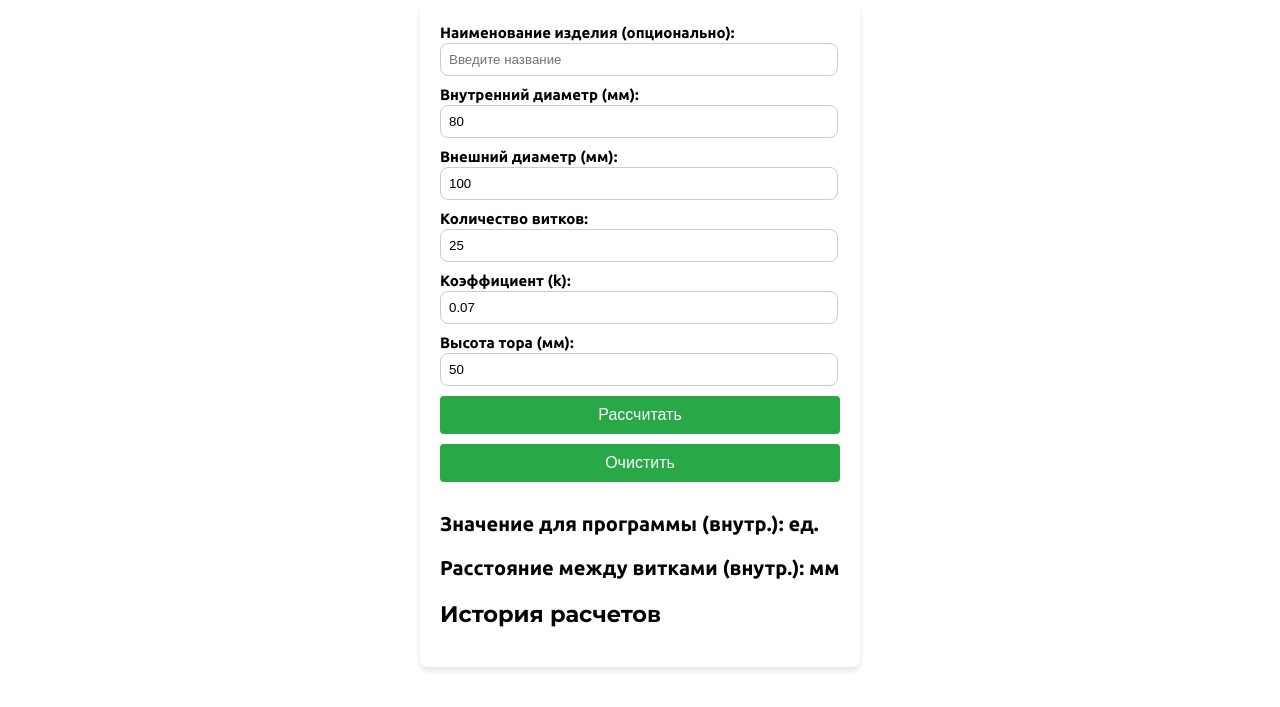
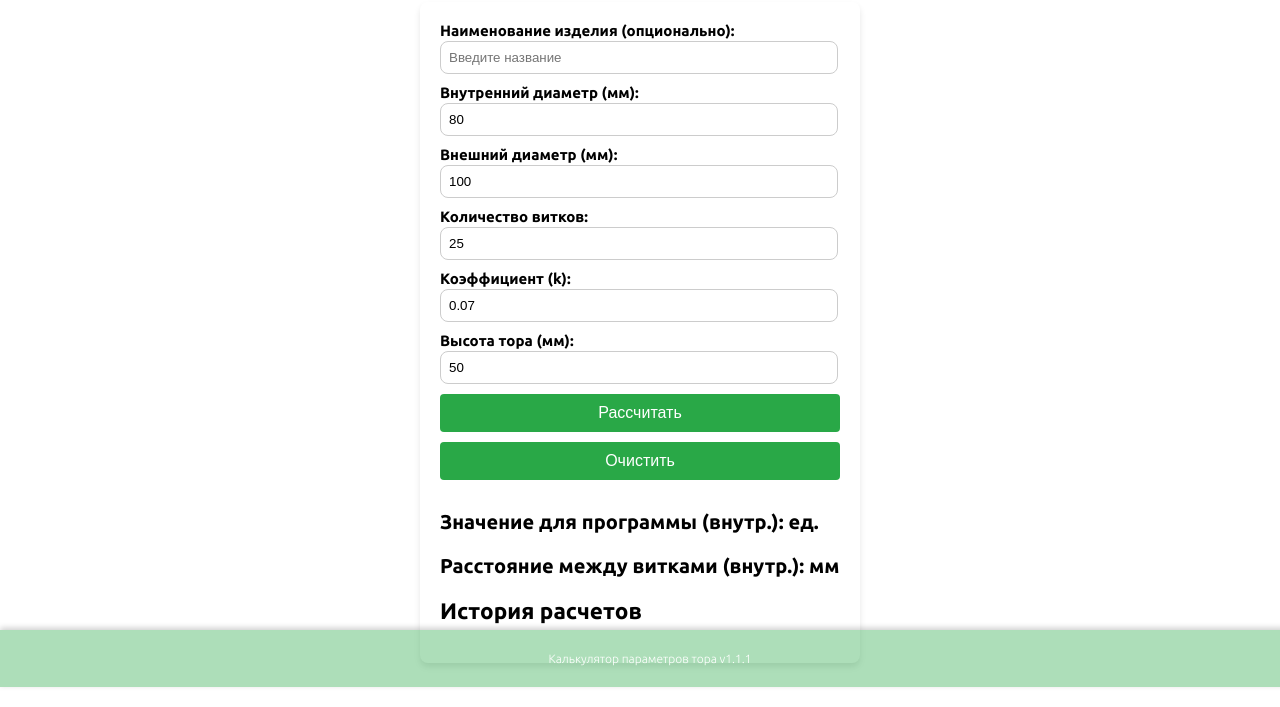
Before and after one commit to viperflip/tor-calculator, a plain HTML site: page index.html in a window 1280 px wide. Shown: the part 113-820 px from the top of the page. Drawn offline with Linux system fonts and the light colour scheme.

Commit message:
Добавлен футер с версией программы, изменены шрифты

```diff
--- a/index.html
+++ b/index.html
@@ -81,7 +81,10 @@
         });
     }
 </script>
-
+    <!-- Футер -->
+<footer id="app-footer" style="text-align: center; margin-top: 20px;">
+    <p>Калькулятор параметров тора v1.1.1</p>
+</footer>
     <!-- Подключение внешнего JavaScript -->
     <script src="script.js"></script>
 </body>
--- a/styles.css
+++ b/styles.css
@@ -1,6 +1,6 @@
 /* Общие стили */
 body {
-    font-family: Montserrat, sans-serif;
+    font-family: 'Ubuntu', monospace;
     font-weight: 300; /* Обычное начертание */
     margin: 20px;
     padding: 20px;
@@ -9,7 +9,7 @@ body {
 }
 
 h1 {
-    font-family: 'Montserrat', serif;
+    font-family: 'Ubuntu', monospace;
     font-weight: 800; /* Полужирное начертание */
     font-size: 30px;
     text-align: center;
@@ -217,3 +217,27 @@ button.dark-mode {
     opacity: 1;
     transition: opacity 0.3s;
 }
+
+/* Стили для футера */
+footer {
+    font-family: 'Ubuntu', monospace;
+    font-size: 12px; /* Размер текста */
+    color: #ffffff; /* Цвет текста */
+    opacity: 1; /* Прозрачность текста */
+    background-color: rgba(41, 168, 71, 0.38); /* Зеленый полупрозрачный фон */
+    padding: 10px;
+    text-align: center;
+    position: fixed; /* Футер всегда внизу страницы */
+    bottom: 0;
+    left: 0; /* Убираем отступ слева */
+    width: 100%;
+    box-shadow: 0 -2px 6px rgba(0, 0, 0, 0.2); /* Тень сверху */
+    transition: background-color 0.3s, color 0.3s;
+}
+
+/* Темная тема для футера */
+footer.dark-mode {
+    background-color: rgba(51, 51, 51, 0.8); /* Темный полупрозрачный фон */
+    color: #f1f1f1; /* Белый текст */
+    opacity: 1; /* Без прозрачности в темной теме */
+}
```
